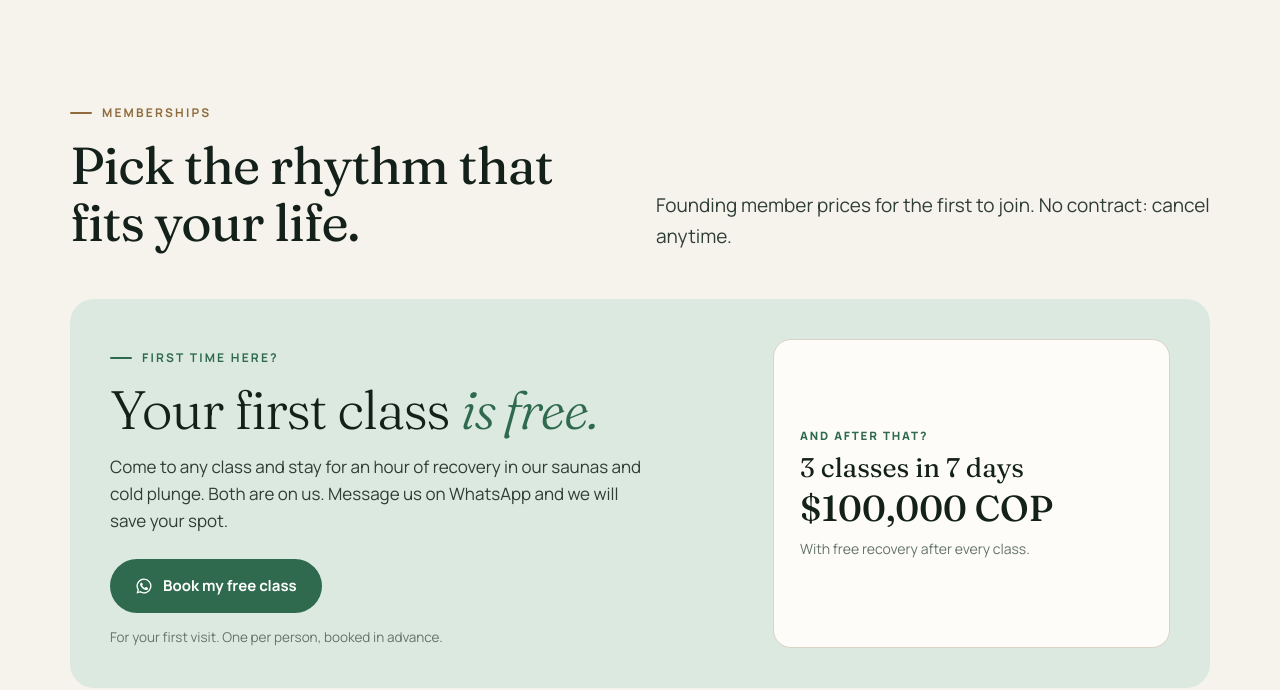
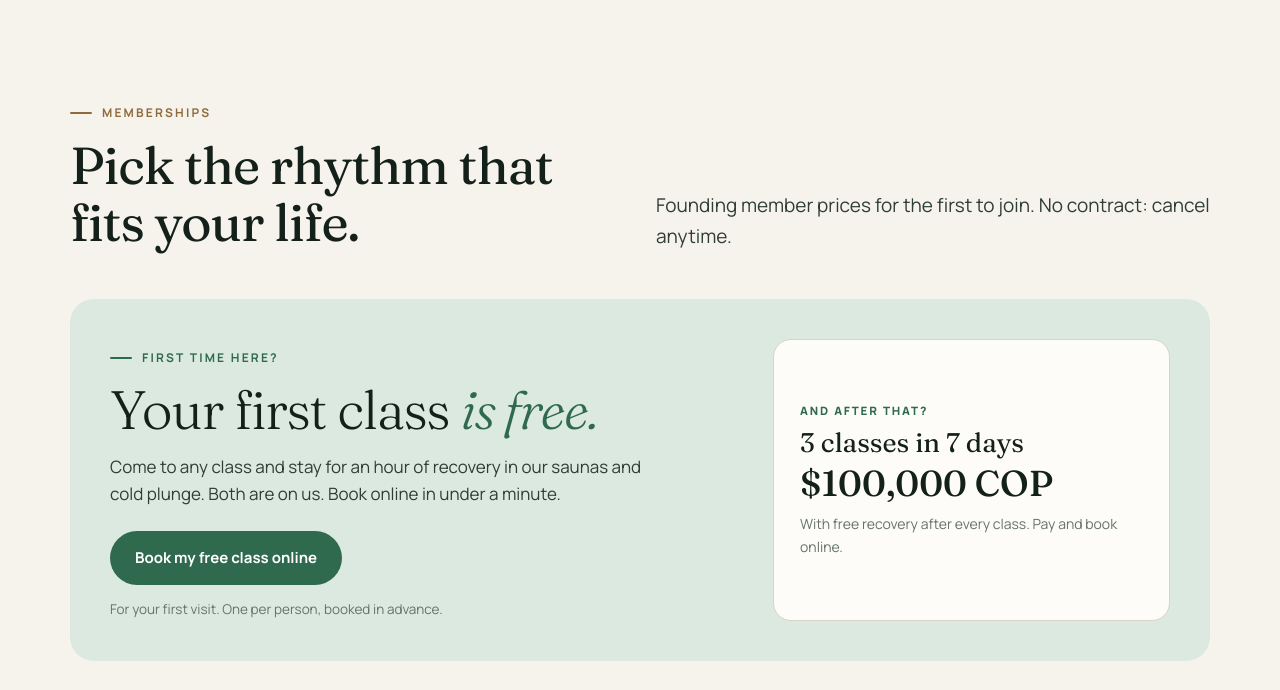
Before and after one commit to ryandundun/element-health-club, a plain HTML site: page memberships.html in a window 1280 px wide. Shown: the part 75-765 px from the top of the page. Drawn offline with Linux system fonts and the light colour scheme.

Commit message:
Memberships: the free first class is booked online on the schedule page
Co-Authored-By: Claude Fable 5.2 <noreply@anthropic.com>
Claude-Session: https://claude.ai/code/session_01Qw1NFsD7h4SwUNG8ia8J8n

```diff
--- a/memberships.html
+++ b/memberships.html
@@ -76,15 +76,15 @@
       <div class="welcome-main">
         <span class="eyebrow" data-i18n="welcome.eyebrow">First time here?</span>
         <h2 data-i18n-html="welcome.title">Your first class <em>is free.</em></h2>
-        <p data-i18n="welcome.text">Come to any class and stay for an hour of recovery in our saunas and cold plunge. Both are on us. Message us on WhatsApp and we will save your spot.</p>
-        <a class="btn btn-forest" data-wa="wa.first" href="https://wa.me/573106508588" target="_blank" rel="noopener"><svg viewBox="0 0 24 24" fill="currentColor" aria-hidden="true"><path d="M12 2a10 10 0 0 0-8.6 15.1L2 22l5-1.3A10 10 0 1 0 12 2zm0 18.2a8.2 8.2 0 0 1-4.2-1.2l-.3-.2-3 .8.8-2.9-.2-.3A8.2 8.2 0 1 1 12 20.2zm4.5-6.1c-.2-.1-1.5-.7-1.7-.8-.2-.1-.4-.1-.6.1l-.8 1c-.1.2-.3.2-.5.1a6.7 6.7 0 0 1-3.3-2.9c-.3-.4.2-.4.7-1.3.1-.2 0-.3 0-.5l-.8-1.8c-.2-.5-.4-.4-.6-.4h-.5c-.2 0-.5.1-.7.3-.2.3-.9.9-.9 2.2s.9 2.5 1.1 2.7c.1.2 1.9 2.8 4.5 4 1.7.7 2.3.8 3.1.6.5-.1 1.5-.6 1.7-1.2.2-.6.2-1.1.1-1.2l-.5-.3z"/></svg><span data-i18n="welcome.cta">Book my free class</span></a>
+        <p data-i18n="welcome.text">Come to any class and stay for an hour of recovery in our saunas and cold plunge. Both are on us. Book online in under a minute.</p>
+        <a class="btn btn-forest" href="/schedule" data-i18n="welcome.cta">Book my free class online</a>
         <p class="welcome-note" data-i18n="welcome.note">For your first visit. One per person, booked in advance.</p>
       </div>
       <div class="welcome-next">
         <span class="welcome-k" data-i18n="welcome.next.k">And after that?</span>
         <p class="welcome-t" data-i18n="welcome.next.t">3 classes in 7 days</p>
         <p class="welcome-p" data-i18n="welcome.next.p">$100,000 COP</p>
-        <p class="welcome-s" data-i18n="welcome.next.s">With free recovery after every class.</p>
+        <p class="welcome-s" data-i18n="welcome.next.s">With free recovery after every class. Pay and book online.</p>
       </div>
     </div>
 
--- a/site.js
+++ b/site.js
@@ -98,14 +98,13 @@
       "plans.note": "Founding spots are limited. Your founding discount stays for as long as your membership is active.",
       "welcome.eyebrow": "First time here?",
       "welcome.title": "Your first class <em>is free.</em>",
-      "welcome.text": "Come to any class and stay for an hour of recovery in our saunas and cold plunge. Both are on us. Message us on WhatsApp and we will save your spot.",
-      "welcome.cta": "Book my free class",
+      "welcome.text": "Come to any class and stay for an hour of recovery in our saunas and cold plunge. Both are on us. Book online in under a minute.",
+      "welcome.cta": "Book my free class online",
       "welcome.note": "For your first visit. One per person, booked in advance.",
       "welcome.next.k": "And after that?",
       "welcome.next.t": "3 classes in 7 days",
       "welcome.next.p": "$100,000 COP",
-      "welcome.next.s": "With free recovery after every class.",
-      "wa.first": "Hi, I'd like to book my free first class at Element Health Club.",
+      "welcome.next.s": "With free recovery after every class. Pay and book online.",
       "rules.eyebrow": "Good to know",
       "rules.title": "Simple terms, no surprises.",
       "rules.1.t": "Your founding discount stays",
@@ -256,14 +255,13 @@
       "plans.note": "Cupos fundadores limitados. Tu descuento fundador se mantiene mientras tu membresía siga activa.",
       "welcome.eyebrow": "¿Primera vez?",
       "welcome.title": "Tu primera clase <em>es gratis.</em>",
-      "welcome.text": "Ven a cualquier clase y quédate una hora en Recovery, nuestra zona húmeda con saunas y cold plunge. Las dos van por nuestra cuenta. Escríbenos por WhatsApp y reservamos tu cupo.",
-      "welcome.cta": "Reservar mi clase gratis",
+      "welcome.text": "Ven a cualquier clase y quédate una hora en Recovery, nuestra zona húmeda con saunas y cold plunge. Las dos van por nuestra cuenta. Reserva en línea en menos de un minuto.",
+      "welcome.cta": "Reservar mi clase gratis en línea",
       "welcome.note": "Para tu primera visita. Una por persona, con reserva previa.",
       "welcome.next.k": "¿Y después?",
       "welcome.next.t": "3 clases en 7 días",
       "welcome.next.p": "$100.000",
-      "welcome.next.s": "Con Recovery gratis después de cada clase.",
-      "wa.first": "Hola, quiero reservar mi primera clase gratis en Element Health Club.",
+      "welcome.next.s": "Con Recovery gratis después de cada clase. Paga y reserva en línea.",
       "rules.eyebrow": "Para que lo sepas",
       "rules.title": "Condiciones claras, sin sorpresas.",
       "rules.1.t": "Tu descuento fundador se mantiene",
```
